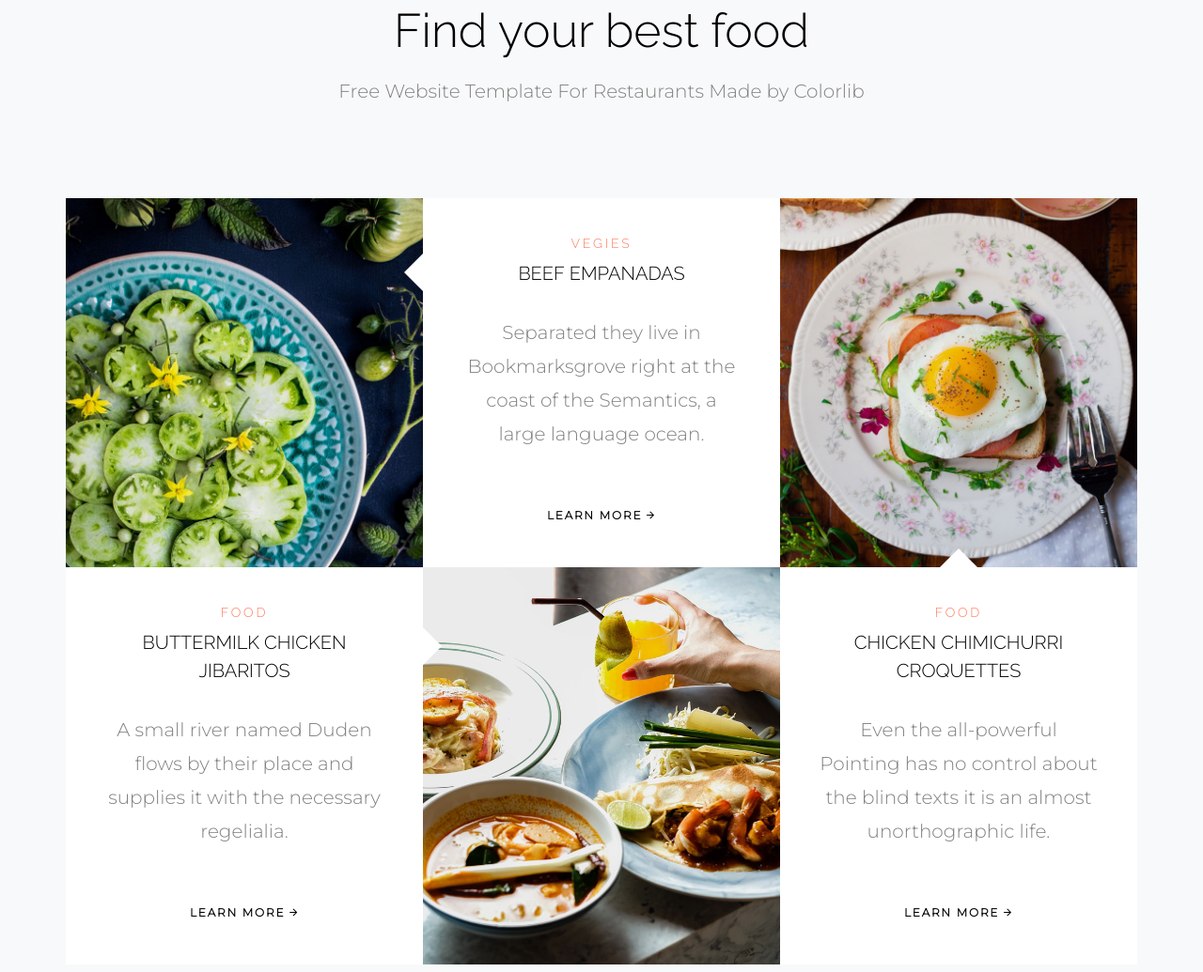
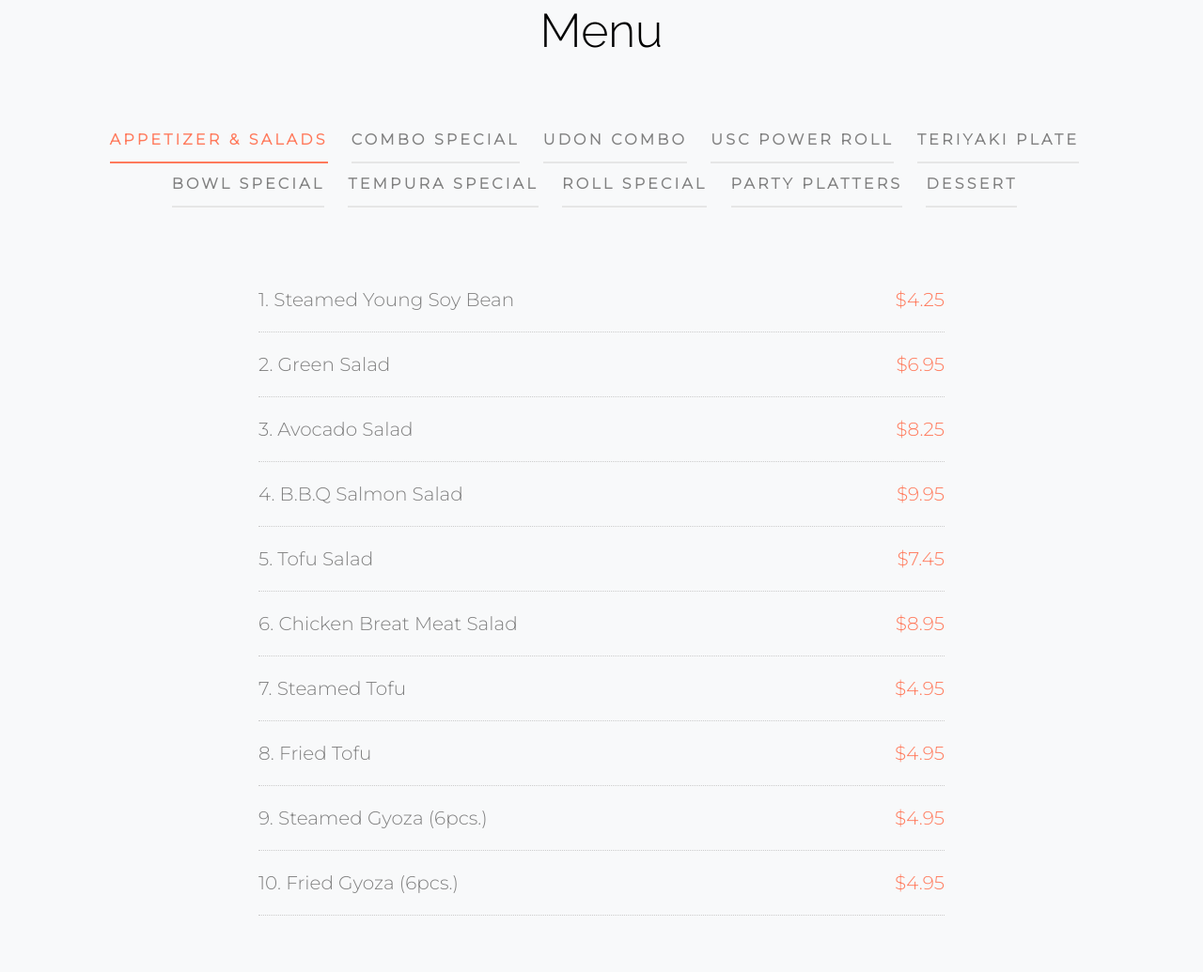
Before and after one commit to Tammyslau29/Calsushi-meal, a website: page index.html in a window 1280 px wide. Shown: the part 937-1972 px from the top of the page at 94% size. Drawn offline with Linux system fonts and the light colour scheme; some packages are replaced by stand-ins of ours; files whose address does not match are found by name.

Commit message:
removed restaurant text

```diff
--- a/index.html
+++ b/index.html
@@ -76,62 +76,6 @@
             </div>
           </div>
         </div> <!-- .cover_1 -->
-
-        <div class="section"  data-aos="fade-up">
-          <div class="container">
-            <div class="row section-heading justify-content-center mb-5">
-              <div class="col-md-8 text-center">
-                <h2 class="heading mb-3">Find your best food</h2>
-                <p class="sub-heading mb-5">Free Website Template For Restaurants Made by Colorlib</p>
-              </div>
-            </div>
-            <div class="row">
-
-              <div class="ftco-46">
-                <div class="ftco-46-row d-flex flex-column flex-lg-row">
-                  <div class="ftco-46-image" style="background-image: url(images/img_1.jpg);"></div>
-                  <div class="ftco-46-text ftco-46-arrow-left">
-                    <h4 class="ftco-46-subheading">Vegies</h4>
-                    <h3 class="ftco-46-heading">Beef Empanadas</h3>
-                    <p class="mb-5">Separated they live in Bookmarksgrove right at the coast of the Semantics, a large language ocean.</p>
-                    <p><a href="#" class="btn-link">Learn More <span class="ion-android-arrow-forward"></span></a></p>
-                  </div>
-                  <div class="ftco-46-image" style="background-image: url(images/img_2.jpg);"></div>
-                </div>
-
-                <div class="ftco-46-row d-flex flex-column flex-lg-row">
-                  <div class="ftco-46-text ftco-46-arrow-right">
-                    <h4 class="ftco-46-subheading">Food</h4>
-                    <h3 class="ftco-46-heading">Buttermilk Chicken Jibaritos</h3>
-                    <p class="mb-5">A small river named Duden flows by their place and supplies it with the necessary regelialia.</p>
-                    <p><a href="#" class="btn-link">Learn More <span class="ion-android-arrow-forward"></span></a></p>
-                  </div>
-                  <div class="ftco-46-image" style="background-image: url(images/img_3.jpg);"></div>
-                  <div class="ftco-46-text ftco-46-arrow-up">
-                    <h4 class="ftco-46-subheading">Food</h4>
-                    <h3 class="ftco-46-heading">Chicken Chimichurri Croquettes</h3>
-                    <p class="mb-5">Even the all-powerful Pointing has no control about the blind texts it is an almost unorthographic life.</p>
-                    <p><a href="#" class="btn-link">Learn More <span class="ion-android-arrow-forward"></span></a></p>
-                  </div>
-                </div>
-              </div>
-
-            </div>
-          </div>
-        </div> <!-- .section -->
-
-        <div class="section pb-3 bg-white" id="section-about" data-aos="fade-up">
-          <div class="container">
-            <div class="row align-items-center justify-content-center">
-              <div class="col-md-12 col-lg-8 section-heading">
-                <h2 class="heading mb-5">The Restaurant</h2>
-                <p>Far far away, behind the word mountains, far from the countries Vokalia and Consonantia, there live the blind texts. Separated they live in Bookmarksgrove right at the coast of the Semantics, a large language ocean.</p>
-                <p>It is a paradisematic country, in which roasted parts of sentences fly into your mouth.</p>
-              </div>
-            </div>
-          </div>
-        </div> <!-- .section -->
-
         <div class="section bg-light" id="section-menu" data-aos="fade-up">
           <div class="container">
             <div class="row section-heading justify-content-center mb-5">
@@ -562,7 +506,7 @@
                     </div>
                   </div>
                   <div class="tab-pane fade" id="pills-roll-special" role="tabpanel" aria-labelledby="pills-roll-special-tab">
-
+                    Coming Soon
                   </div>
                 </div>
               </div>
```
